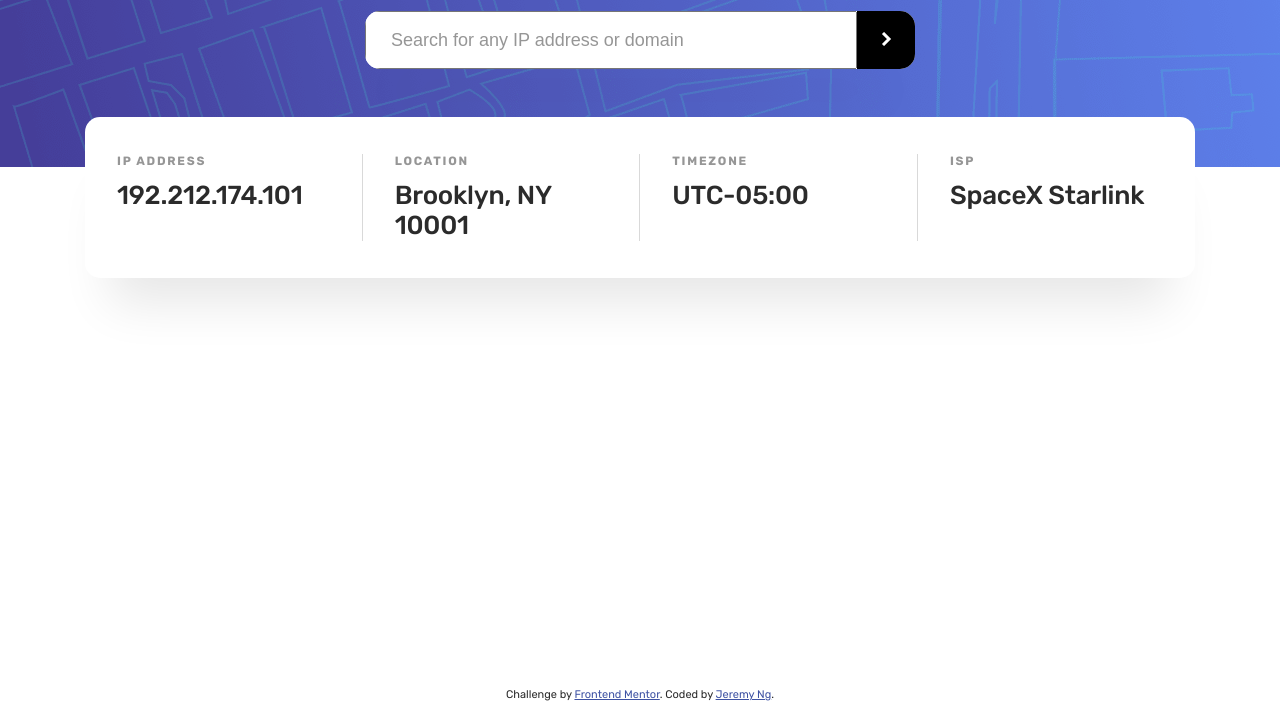
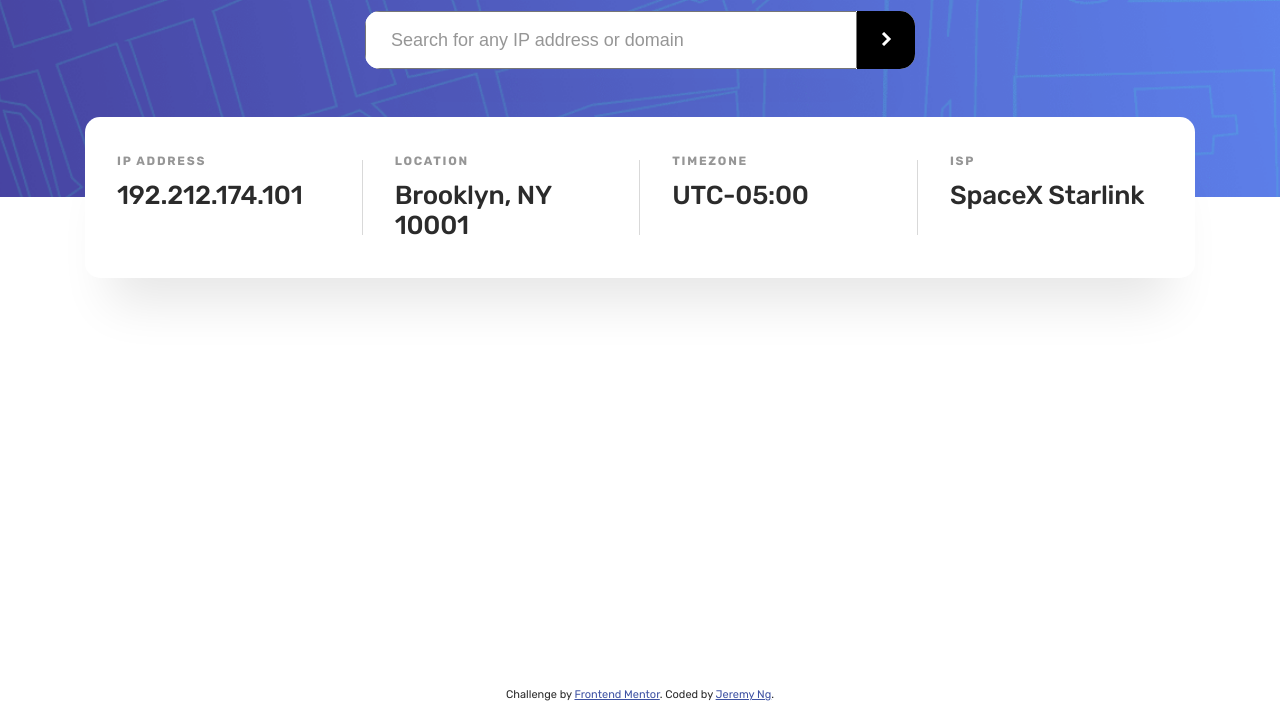
Before and after one commit to lanechanger/fem-IP-addr-tracker, a plain HTML site: page index.html in a window 1280 px wide. Shown: the part 83-800 px from the top of the page. Drawn offline with Linux system fonts and the light colour scheme.

Commit message:
feat: finished styling remaining components

```diff
--- a/app/scss/_global.scss
+++ b/app/scss/_global.scss
@@ -15,13 +15,8 @@ body {
   height: 100%;
   min-height: 100vh;
   font-family: 'Rubik', sans-serif;
-  background: url("/images/pattern-bg.png") no-repeat right -485px top;
   text-align: center;
   color: $veryDarkGray;
-
-  @include breakpoint-up(medium) {
-    background: url("/images/pattern-bg.png") no-repeat;
-  }
 }
 
 li {
@@ -33,7 +28,8 @@ hr {
   border-color: white;
 
   @include breakpoint-up(medium) {
-    border-left: 1px solid #d9d9d9;
-    height: rem(87px);
+    border-left: rem(1px) solid #d9d9d9;
+    align-self: center;
+    height: rem(75px);
   }
 }
--- a/app/scss/_layout.scss
+++ b/app/scss/_layout.scss
@@ -46,6 +46,7 @@
 
   &__form {
     margin-top: rem(29px);
+    flex: 1 0 rem(58px);
 
     @include breakpoint-up(medium) {
       margin-top: rem(31px);
@@ -69,6 +70,7 @@
   &__section {
     @include breakpoint-up(medium) {
       margin: 0 rem(10px);
+      flex: 0 1 rem(213px);
     }
 
     &:not(:first-child) {
@@ -91,6 +93,10 @@
   }
 }
 
+.map {
+  flex-grow: 1;
+}
+
 .attribution {
   bottom: 1rem;
   position: fixed;
--- a/app/scss/_modules.scss
+++ b/app/scss/_modules.scss
@@ -1,4 +1,13 @@
 .app {
+  background: url("/images/pattern-bg.png") no-repeat right -590px top/cover;
+  width: 100%;
+  height: rem(300px);
+
+  @include breakpoint-up(medium) {
+    background-position: center;
+    height: rem(280px);
+  }
+
   &__header {
     font-weight: 500;
     font-size: rem(26px);
@@ -48,16 +57,11 @@
   width: 100%;
   padding: rem(26px) rem(24px) rem(24px) rem(24px);
   line-height: calc(12/10);
+  z-index: 2;
 
   @include breakpoint-up(medium) {
     padding: rem(37px) rem(22px);
     text-align: left;
-  }
-
-  &__section {
-    @include breakpoint-up(medium) {
-      flex: 0 1 rem(213px);
-    }
   }
 
   &__header {
@@ -87,10 +91,15 @@
   }
 }
 
+.map {
+  width: 100%;
+}
+
 .attribution {
   font-size: rem(11px);
   text-align: center;
   z-index: -1;
+  width: 100%;
 
   & a {
     color: hsl(228, 45%, 44%);
--- a/index.html
+++ b/index.html
@@ -13,10 +13,9 @@
   <script src="/app/js/script.js" defer></script>
 </head>
 
-<body class="app l-site-container l-flex l-flex--col l-flex--ai-c">
-
+<body class="l-flex l-flex--col l-flex--ai-c">
+  <div class="app l-site-container l-flex l-flex--col l-flex--ai-c">
     <h1 class="app__header">IP Address Tracker</h1>
-
     <form class="app__form l-flex" action="#">
       <input type="search" class="app__search" placeholder="Search for any IP address or domain">
       <button type="button" class="app__btn">
@@ -49,8 +48,9 @@
         </li>
       </ul>
     </div>
+  </div>
 
-  <div></div>
+  <div class="map"></div>
 
   <div class="attribution">
     Challenge by <a href="https://www.frontendmentor.io?ref=challenge" target="_blank">Frontend Mentor</a>.
```
Also changed, not shown: dist/style.css, 1 other file. Lines whose indentation alone changed are shown as unchanged.
